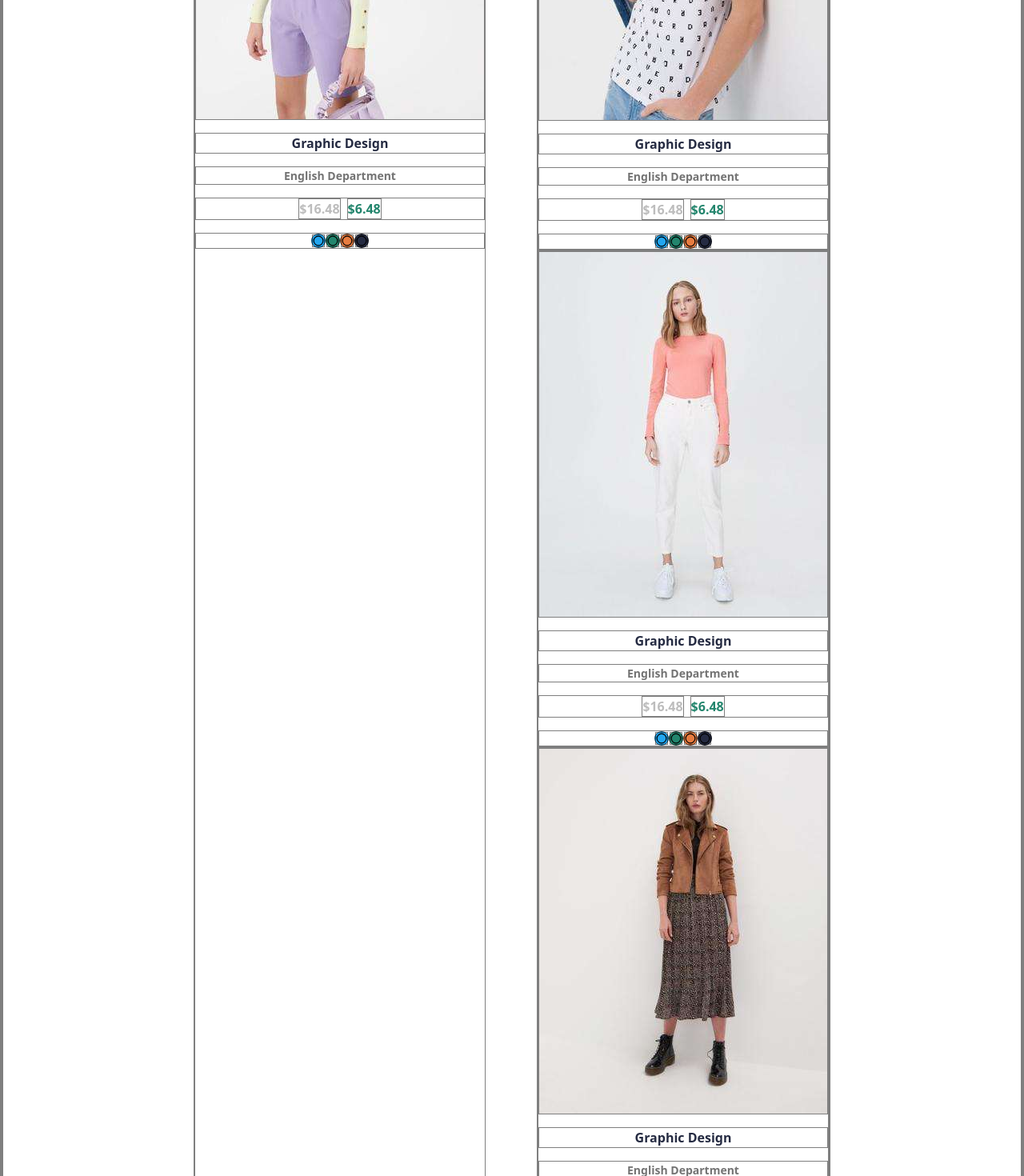
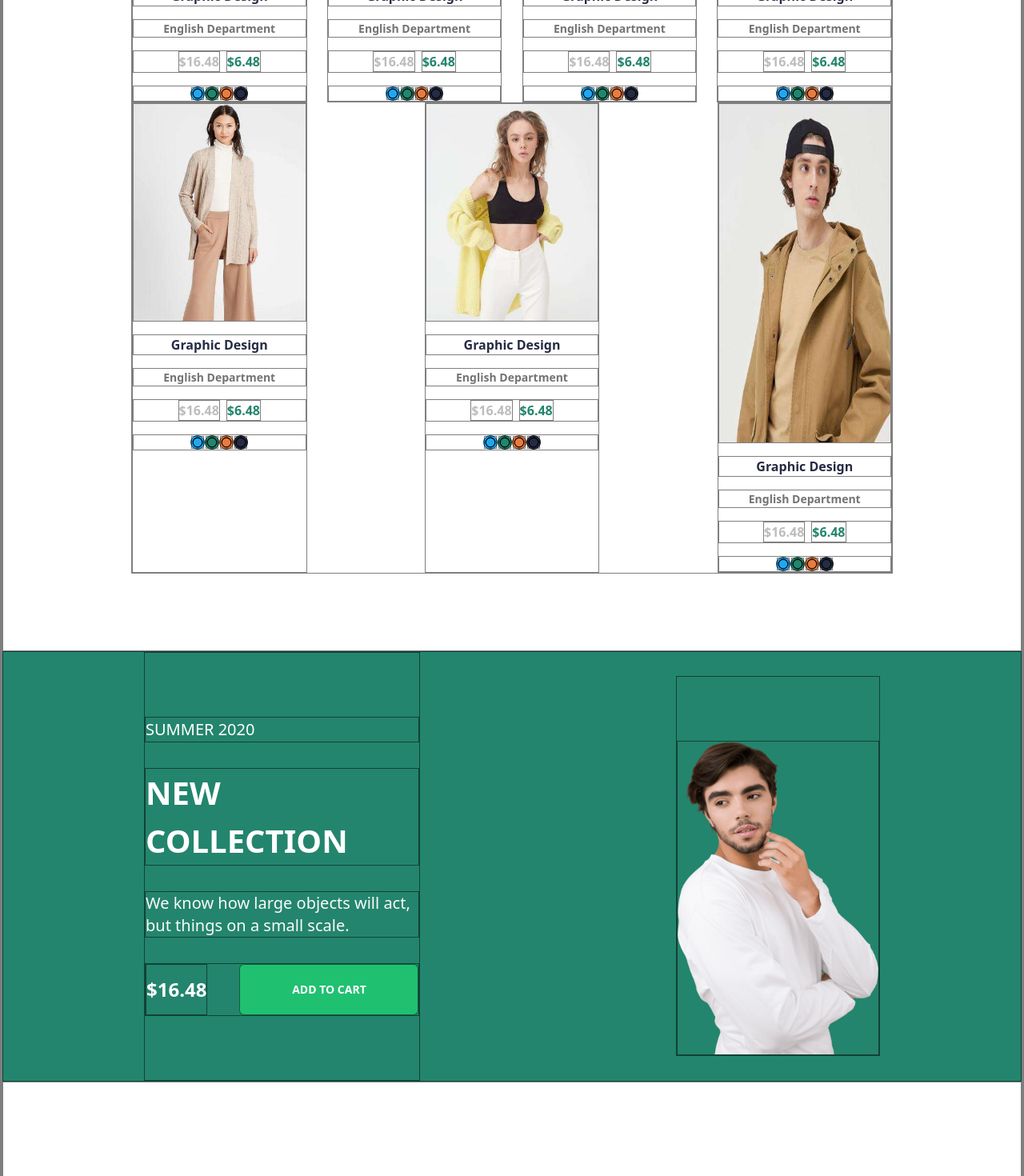
Before and after one commit to hmgny/Frontend_Final_Project_e-commerce, a React (Vite) app: page / in a window 1280 px wide. Shown: the part 2320-3790 px from the top of the page at 80% size. Built offline with nearby package versions, Linux system fonts and the light colour scheme.

Commit message:
Home sayfasında web tasarım eklendi

```diff
--- a/src/Pages/HomePage.jsx
+++ b/src/Pages/HomePage.jsx
@@ -141,8 +141,8 @@ function HomePage() {
             Problems trying to resolve the conflict between
           </p>
         </div>
-        <div className=" flex flex-col gap-16 sm:flex-row sm:flex-wrap">
-          <div className="relative cursor-pointer flex flex-col gap-4">
+        <div className=" flex flex-wrap gap-16 sm:gap-0 sm:flex-row sm:justify-between sm:flex-wrap">
+          <div className="relative cursor-pointer flex flex-col gap-4 w-full sm:w-[23%] ">
             <img
               src="/images/best1.jpg"
               alt="best1"
@@ -178,8 +178,7 @@ function HomePage() {
             </div>
           </div>
 
-          <div>
-            <div className="relative cursor-pointer flex flex-col gap-4">
+          <div className="relative cursor-pointer flex flex-col gap-4 w-full sm:w-[23%]">
             <img
               src="/images/best2.jpg"
               alt="best1"
@@ -215,7 +214,7 @@ function HomePage() {
             </div>
           </div>
 
-            <div className="relative cursor-pointer flex flex-col gap-4">
+          <div className="relative cursor-pointer flex flex-col gap-4 w-full sm:w-[23%]">
             <img
               src="/images/best3.jpg"
               alt="best1"
@@ -251,7 +250,7 @@ function HomePage() {
             </div>
           </div>
 
-            <div className="relative cursor-pointer flex flex-col gap-4">
+          <div className="relative cursor-pointer flex flex-col gap-4 w-full sm:w-[23%]">
             <img
               src="/images/best4.jpg"
               alt="best1"
@@ -287,7 +286,7 @@ function HomePage() {
             </div>
           </div>
 
-            <div className="relative cursor-pointer flex flex-col gap-4">
+          <div className="relative cursor-pointer flex flex-col gap-4 w-full sm:w-[23%]">
             <img
               src="/images/best5.jpg"
               alt="best1"
@@ -323,7 +322,7 @@ function HomePage() {
             </div>
           </div>
 
-            <div className="relative cursor-pointer flex flex-col gap-4">
+          <div className="relative cursor-pointer flex flex-col gap-4 w-full sm:w-[23%]">
             <img
               src="/images/best6.jpg"
               alt="best1"
@@ -359,7 +358,7 @@ function HomePage() {
             </div>
           </div>
 
-            <div className="relative cursor-pointer flex flex-col gap-4">
+          <div className="relative cursor-pointer flex flex-col gap-4 w-full sm:w-[23%]">
             <img
               src="/images/best7.jpg"
               alt="best1"
@@ -396,28 +395,29 @@ function HomePage() {
           </div>
         </div>
       </div>
-      </div>
 
-      <div className="bg-Secondary text-lightTextColor flex flex-col gap-8 justify-center items-center h-[1250px] ">
-        <div className=" flex flex-col gap-8 pt-56 max-w-64 ">
-          <h5 className="h5 text-base">SUMMER 2020</h5>
-          <h2 className="h2 text-4xl font-bold">NEW COLLECTION</h2>
+      <div className="bg-Secondary text-lightTextColor flex flex-col gap-8 justify-center items-center h-[1250px] sm:w-full sm:h-auto sm:flex-row sm:gap-80 sm:px-44">
+        <div className=" flex flex-col gap-8 pt-56 max-w-64 sm:py-20 sm:max-w-96">
+          <h5 className="h5">SUMMER 2020</h5>
+          <h2 className="h2 font-bold">NEW COLLECTION</h2>
           <h4 className="text-xl text-lightGray">
             We know how large objects will act, but things on a small scale.
           </h4>
-          <h4 className="h4 text-base font-bold">$16.48</h4>
+          <div className="flex flex-col gap-4 sm:gap-10 sm:flex-row">
+            <h4 className="h4 text-base font-bold sm:flex sm:items-center">
+              $16.48
+            </h4>
             <button className="bg-succes text-lightTextColor text-3xl h7 font-bold w-56 h-16 rounded-md">
               ADD TO CART
             </button>
           </div>
-        <img
-          src="/images/men_png_yesil.png"
-          alt=""
-          className="object-top object-cover w-full overflow-hidden"
-        />
+        </div>
+        <div className="object-top object-cover w-full overflow-hidden sm:flex sm:pt-20">
+          <img src="/images/men_png_yesil.png" alt="" />
+        </div>
       </div>
 
-      <div className="text-textColor flex flex-col gap-8 justify-center items-center h-[999px] ">
+      <div className="text-textColor flex flex-col gap-8 justify-center items-center h-[999px] sm:flex-row">
         <div className=" flex flex-col pt-28 gap-8 max-w-64 ">
           <h6 className="h6 text-muted">SUMMER 2020</h6>
           <h2 className="h2 text-4xl font-bold">Part Of the Neural Universe</h2>
@@ -448,11 +448,13 @@ function HomePage() {
             Problems trying to resolve the conflict between the two major
           </p>
         </div>
-        <div className=" flex flex-col gap-16 px-8 sm:px-40">
-          <div className="relative cursor-pointer flex flex-col gap-4">
+
+
+      <div className=" flex flex-col gap-16 px-8 sm:px-40 sm:flex-row">
+        <div className="relative cursor-pointer flex flex-col gap-4 ">
           <div>
             <img
-                src="/images/blog_img1.jpg"
+              src="/images/blog_img2.jpg"
               alt="best1"
               className="w-screen h-BlogCard  "
             />
@@ -471,8 +473,8 @@ function HomePage() {
               Loudest à la Madison #1 (L'integral)
             </h5>
             <p className="h7 text-SecondaryTextColor ">
-                We focus on ergonomics and meeting you where you work. It's only
-                a keystroke away.
+              We focus on ergonomics and meeting you where you work. It's only a
+              keystroke away.
             </p>
 
             <div className="flex justify-between">
@@ -485,15 +487,15 @@ function HomePage() {
                 10 Comments
               </p>
             </div>
+
             <p className="flex h7 font-bold">
               Learn More <ChevronRight color="#23A6F0" size={20} />
             </p>
           </div>
         </div>
       </div>
-      </div>
 
-      <div className=" flex flex-col gap-16 px-8 sm:px-40">
+      <div className=" flex flex-col gap-16 px-8 sm:px-40 ">
         <div className="relative cursor-pointer flex flex-col gap-4">
           <div>
             <img
@@ -582,8 +584,9 @@ function HomePage() {
           </div>
         </div>
       </div>
+      </div>
       <footer className="px-8 sm:px-40">
-        <div className="py-12 bg-lightGray">
+        <div className="py-12 bg-lightGray sm:flex sm:justify-between">
           <h3 className="h3 text-textColor font-bold">Bandage</h3>
           <div className="flex justify-start gap-4">
             <a>
@@ -597,7 +600,7 @@ function HomePage() {
             </a>
           </div>
         </div>
-        <div className="flex flex-col gap-8 py-16">
+        <div className="flex flex-col gap-8 py-16 sm:flex-row sm:justify-between">
           <div className="flex flex-col gap-3">
             <h6 className="text-textColor h6 font-bold">Company Info</h6>
             <p className="text-SecondaryTextColor h7 font-bold">About Us</p>
@@ -660,11 +663,11 @@ function HomePage() {
               Lore imp sum dolor Amit
             </p>
           </div>
+        </div>
         <div className="bg-lightGray text-SecondaryTextColor p-10">
-            <p className="flex max-w-48 justify-center">
+          <p className="flex max-w-48 justify-center sm:max-w-full sm:justify-start">
             Made With Love By Finland All Right Reserved
           </p>
-          </div>
         </div>
       </footer>
     </>
```
Lines whose indentation alone changed are shown as unchanged.
